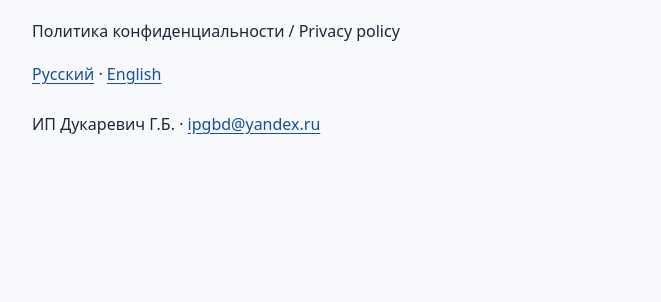
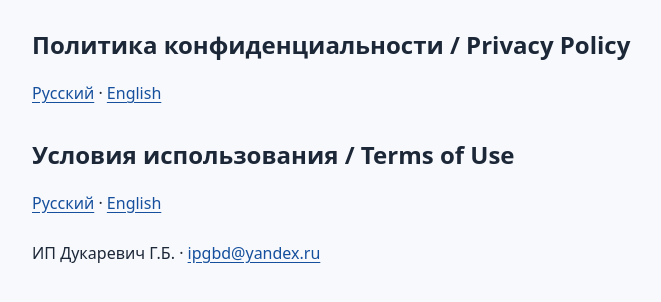
Before and after one commit to g1357/listmanager-site, a plain HTML site: page index.html in a window 1280 px wide. Shown: the part 122-424 px from the top of the page, without its empty margins (192-853 px from the left). Drawn offline with Linux system fonts and the light colour scheme.

Commit message:
Link privacy policies and terms of use from home page

```diff
--- a/index.html
+++ b/index.html
@@ -3,13 +3,15 @@
 <head>
   <meta charset="utf-8">
   <meta name="viewport" content="width=device-width, initial-scale=1">
-  <title>List Manager — Privacy policy / Политика конфиденциальности</title>
+  <title>List Manager — Правовые документы / Legal documents</title>
   <link rel="stylesheet" href="style.css">
 </head>
 <body><main>
   <h1>List Manager</h1>
-  <p>Политика конфиденциальности / Privacy policy</p>
-  <nav aria-label="Language / Язык"><a href="privacy/ru.html" lang="ru">Русский</a> · <a href="privacy/en.html" lang="en">English</a></nav>
+  <h2>Политика конфиденциальности / Privacy Policy</h2>
+  <nav aria-label="Privacy Policy"><a href="privacy/ru.html" lang="ru">Русский</a> · <a href="privacy/en.html" lang="en">English</a></nav>
+  <h2>Условия использования / Terms of Use</h2>
+  <nav aria-label="Terms of Use"><a href="terms/ru.html" lang="ru">Русский</a> · <a href="terms/en.html" lang="en">English</a></nav>
   <p>ИП Дукаревич Г.Б. · <a href="mailto:ipgbd@yandex.ru">ipgbd@yandex.ru</a></p>
 </main></body>
 </html>
```
